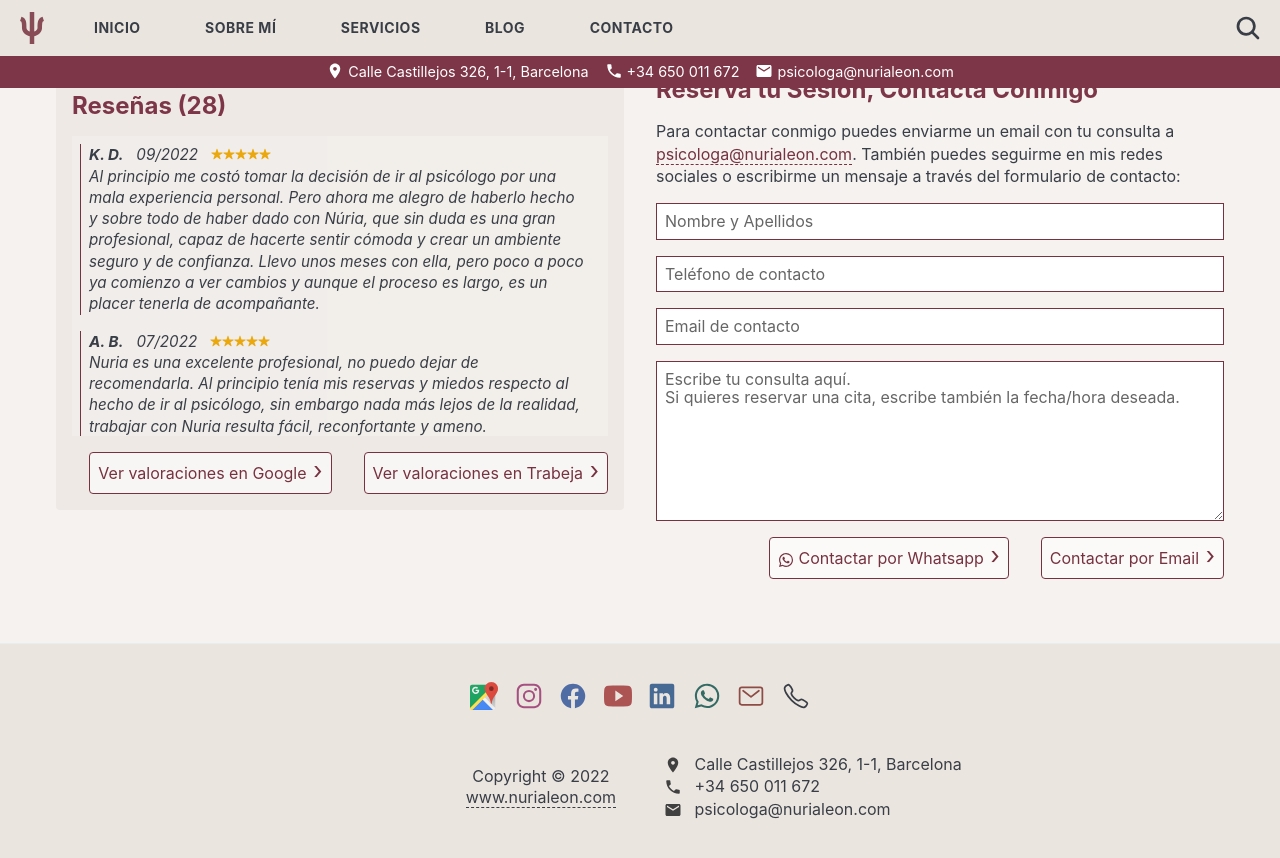
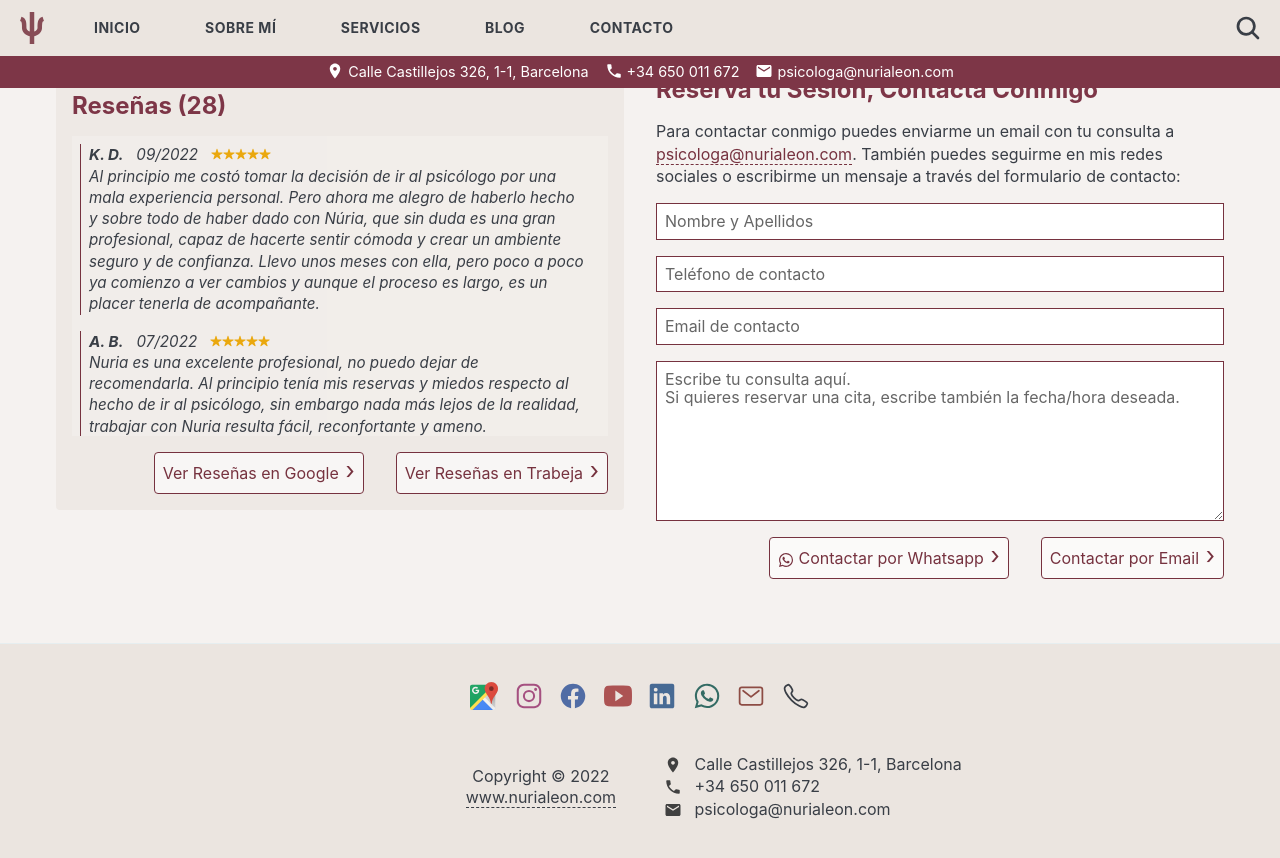
Before and after one commit to nurialeonsallent/nurialeon.com, a Jekyll site: the page built from _pages/home.md, in a window 1280 px wide and 900 px high, scrolled down 834 px. Shown: the top 858 px of the window. Built offline with Jekyll 4.4.1, drawn with Linux system fonts in a browser that asks for light colours.

Commit message:
Update opinions.html

```diff
--- a/_includes/opinions.html
+++ b/_includes/opinions.html
@@ -174,14 +174,14 @@
       href="https://g.page/r/Cbk285IdPtR5EAg"
       target="_blank"
       rel="noopener noreferrer"
-      >Ver valoraciones en Google</a
+      >Ver Reseñas en Google</a
     >
     <a
       class="action"
       href="https://trabeja.com/cat/p/nuria-leon-sallent#opinions"
       target="_blank"
       rel="noopener noreferrer"
-      >Ver valoraciones en Trabeja</a
+      >Ver Reseñas en Trabeja</a
     >
   </div>
 </div>
```
